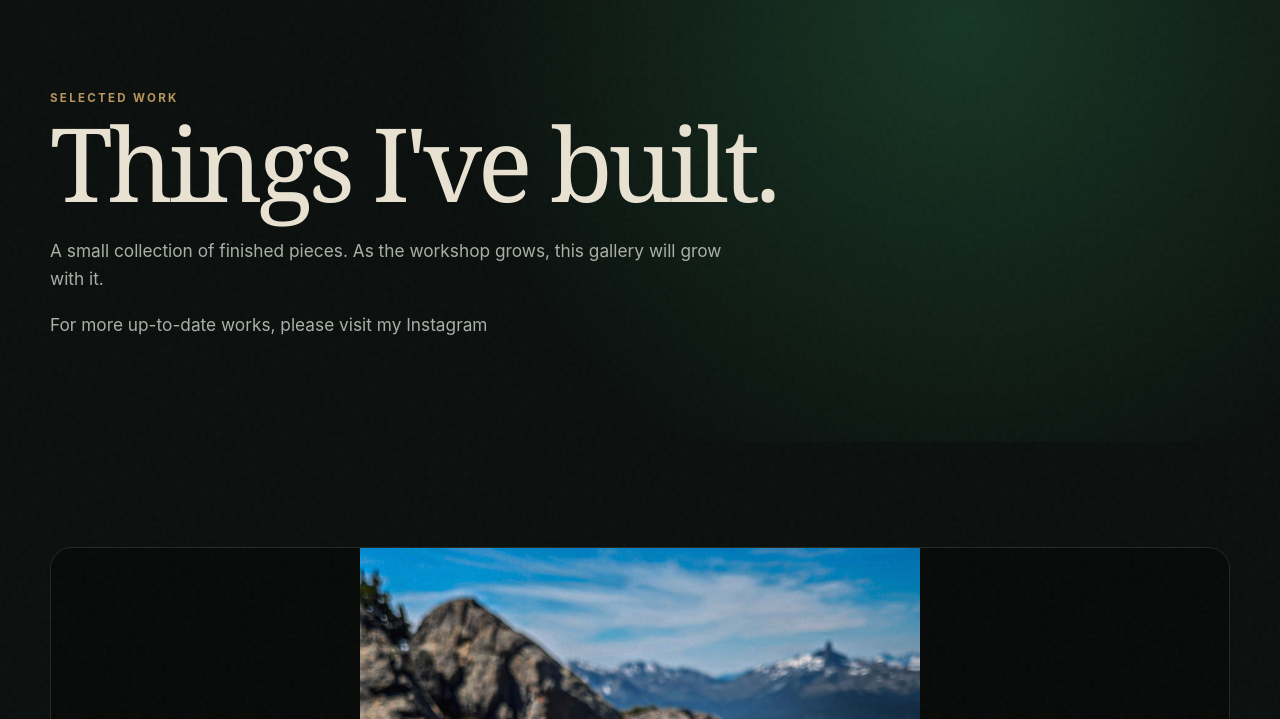
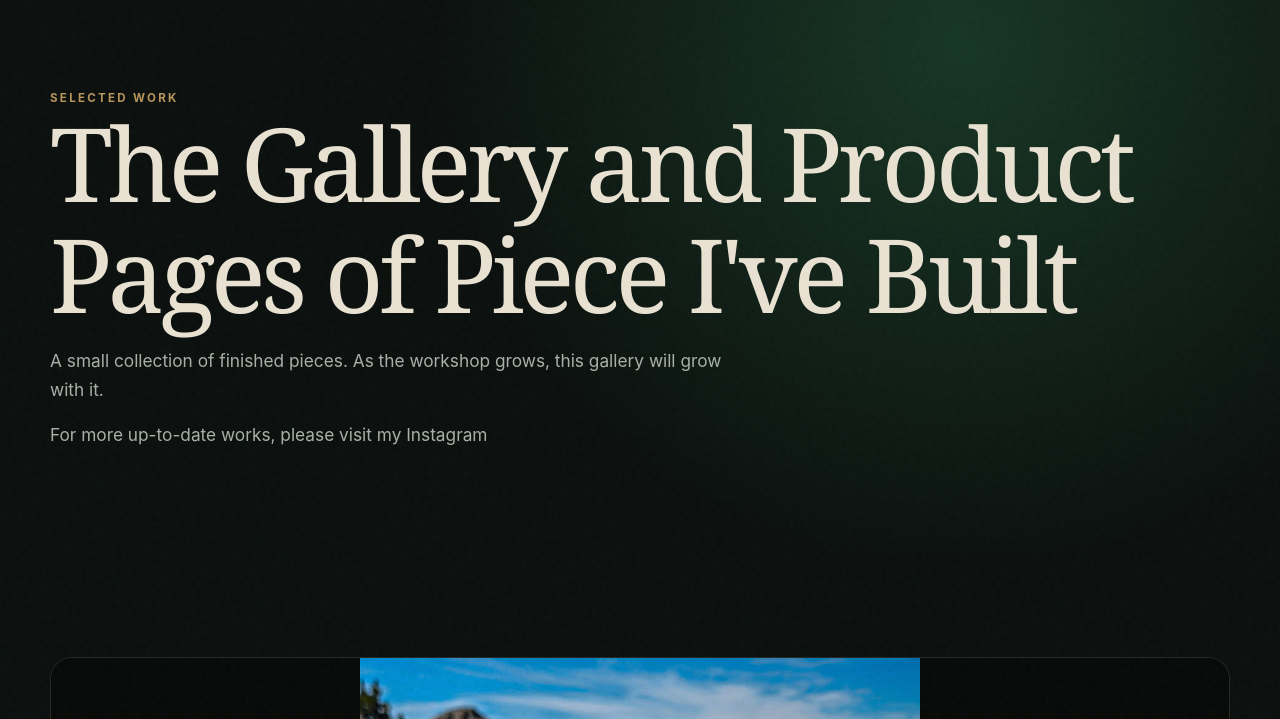
Before and after one commit to milkywayga/RogueArtisan1, a plain HTML site: page works.html in a window 1280 px wide. Shown: the part 81-800 px from the top of the page. Drawn offline with Linux system fonts and the light colour scheme.

Commit message:
Update works.html

```diff
--- a/works.html
+++ b/works.html
@@ -27,7 +27,7 @@
 <section class="page-hero">
   <div class="container">
     <div class="eyebrow">Selected work</div>
-    <h1>Things I've built.</h1>
+    <h1>The Gallery and Product Pages of Piece I've Built</h1>
     <p>A small collection of finished pieces. As the workshop grows, this gallery will grow with it.</p>
     <p>For more up-to-date works, please visit my <a href="https://www.instagram.com/rogue_artisan" target="_blank" rel="noopener noreferrer">Instagram</a></p>
   </div>
```
